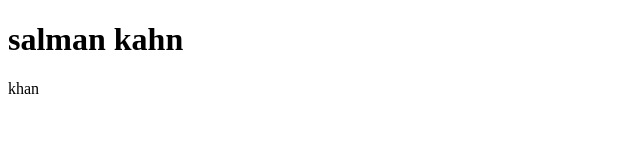
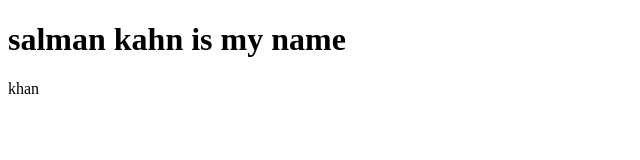
Before and after one commit to Salmankhanofficial/khan, a plain HTML site: page index.html in a window 1280 px wide. Shown: the whole page, without its empty margins (0-640 px from the left). Drawn offline with Linux system fonts and the light colour scheme.

Commit message:
change h1 tag

```diff
--- a/index.html
+++ b/index.html
@@ -7,7 +7,7 @@
     <title>khan</title>
 </head>
 <body>
-    <h1>salman kahn</h1>
+    <h1>salman kahn is my name</h1>
     <p>khan</p>
 
 </body>
```
